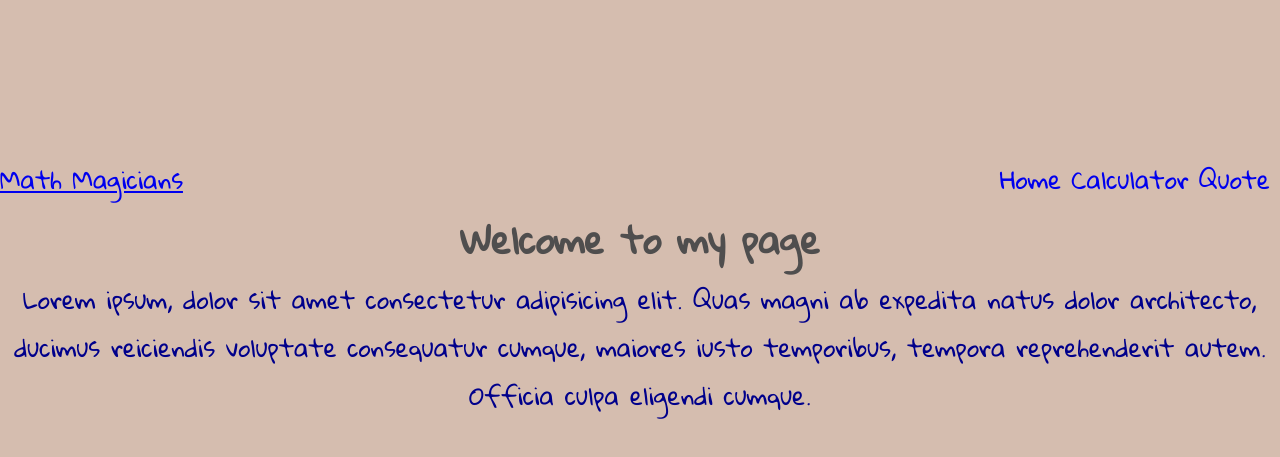
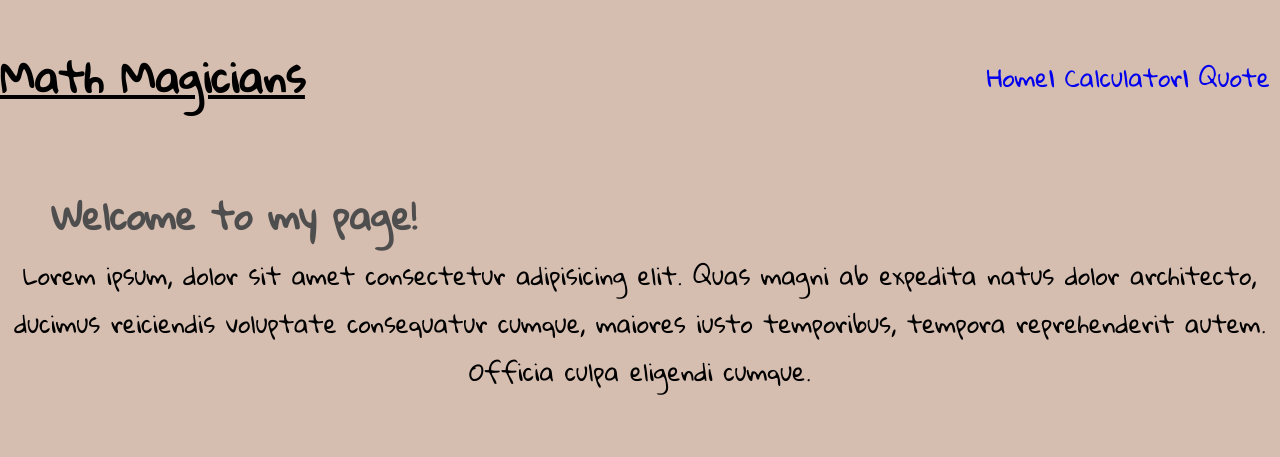
Before and after one commit to berylcl/math-magicians, a React (Create React App) app: page / in a window 1280 px wide. Shown: the part 113-570 px from the top of the page. Built offline with nearby package versions, Linux system fonts and the light colour scheme.

Commit message:
Making required changes

```diff
--- a/src/App.css
+++ b/src/App.css
@@ -22,7 +22,7 @@ button {
 }
 
 .container {
-  height: 80vh;
+  height: 70vh;
   width: 100vh;
   border-radius: 1rem;
   -webkit-box-shadow: 7px 7px 5px 0 rgba(50, 50, 50, 0.75);
@@ -89,20 +89,16 @@ button {
 
 h2 {
   color: #4f4e4e;
-  text-align: center;
+  text-align: left;
+  margin-left: 4%;
 }
 
 p {
-  color: darkblue;
   text-align: center;
 }
 
 ul {
   list-style-type: none;
-}
-
-.welcome {
-  color: black;
 }
 
 .navbar {
@@ -114,6 +110,7 @@ ul {
 .nav-links {
   display: flex;
   list-style: none;
+  margin-top: -16%;
 }
 
 .nav-links li {
@@ -123,3 +120,20 @@ ul {
 .nav-links a {
   text-decoration: none;
 }
+
+.logo {
+  font-size: 40px;
+  font-weight: 800;
+  text-decoration: none;
+  margin-top: -16%;
+  color: white;
+}
+
+.logo a {
+  color: black;
+}
+
+.quote {
+  margin-top: 5%;
+  height: 200px;
+}
--- a/src/components/home.js
+++ b/src/components/home.js
@@ -2,7 +2,7 @@ import React from 'react';
 
 const Home = () => (
   <nav className="welcome-section">
-    <h2>Welcome to my page</h2>
+    <h2>Welcome to my page!</h2>
     <p>
       Lorem ipsum, dolor sit amet consectetur adipisicing elit.
       Quas magni ab expedita natus dolor architecto, ducimus
--- a/src/components/navbar.js
+++ b/src/components/navbar.js
@@ -10,10 +10,10 @@ const Navbar = () => (
     </div>
     <ul className="nav-links">
       <li>
-        <Link to="/">Home</Link>
+        <Link to="/">Home|</Link>
       </li>
       <li>
-        <Link to="/calculator">Calculator</Link>
+        <Link to="/calculator">Calculator|</Link>
       </li>
       <li>
         <Link to="/quote">Quote</Link>
--- a/src/components/quote.js
+++ b/src/components/quote.js
@@ -41,7 +41,7 @@ const Quote = () => {
   }
 
   return (
-    <div>
+    <div className="quote">
       <h2>Quote</h2>
       <p>{quote}</p>
     </div>
```
